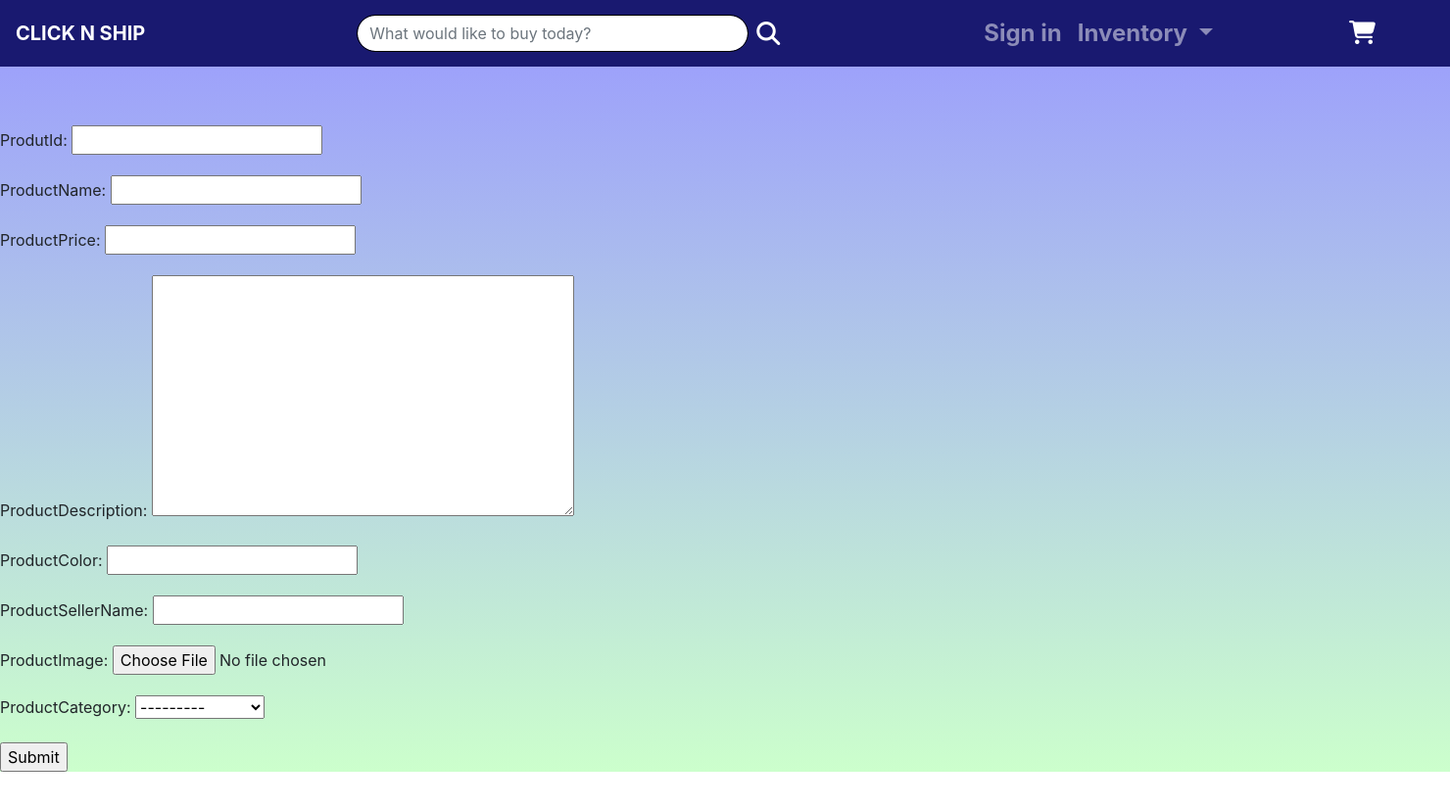
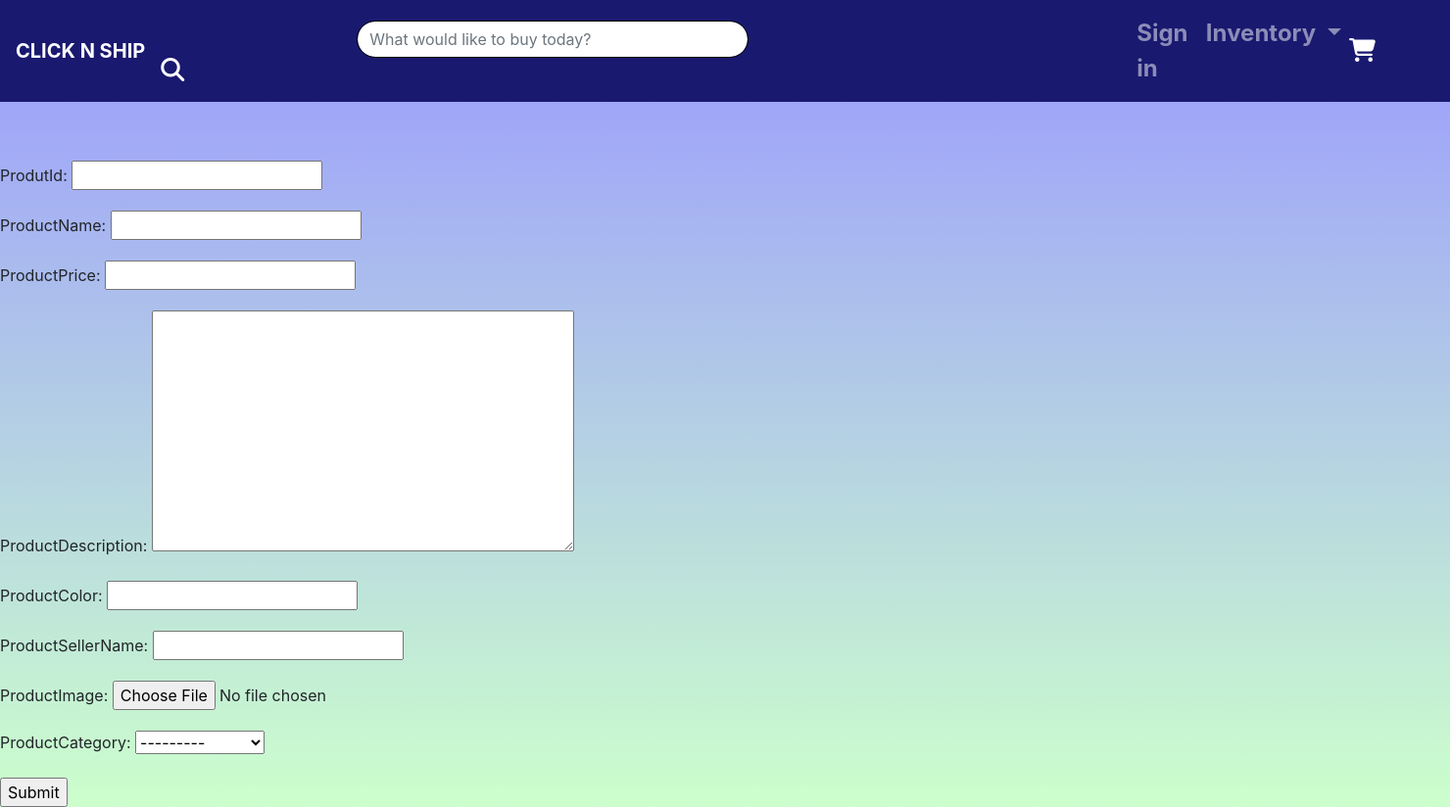
Before and after one commit to singh1o2/CLICK_N_SHIP, a Django app: page /Seller/ in a window 1480 px wide. Shown: the whole page at 98% size. Before the commit the page ends 788 px from the top, so only its background shows below. Run offline with Django 3.2, Linux system fonts and the light colour scheme; some libraries are stand-ins or nearby versions.

Commit message:
Update Seller.html

```diff
--- a/templates/Seller.html
+++ b/templates/Seller.html
@@ -19,13 +19,13 @@
           <span class="navbar-toggler-icon"></span>
         </button>
 
-        <form class="form-inline my-2 my-lg-0">
+        <form class="form-inline my-2 my-lg-0" >
           <input class="form-control mr-sm-2"  id = "searchbar" type="search" placeholder="What would like to buy today?">
           <i class="fas fa-search"></i>
         </form>
 
 
-        <div class="collapse navbar-collapse" id="navbarSupportedContent">
+        <div class="collapse navbar-collapse" id="navbarSupportedContent" style="margin-left:180px;">
           <ul class="navbar-nav mr-auto">
             <li class="nav-item">
               <a class="sign nav-link" id="Signin" href="#">Sign in</a>
```
